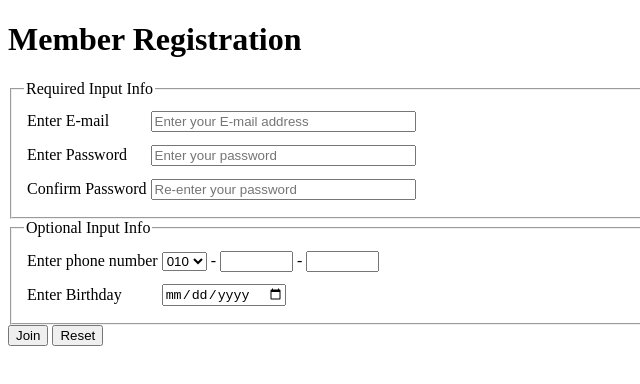
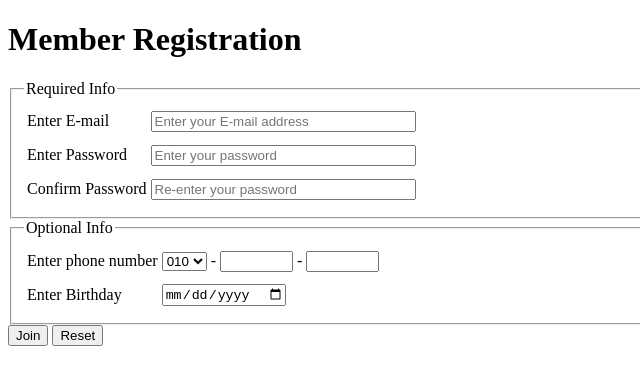
Before and after one commit to gilsukim/fecamp, a plain HTML site: page join.html in a window 1280 px wide. Shown: the full height of the page, 0-640 px from the left. Drawn offline with Linux system fonts and the light colour scheme.

Commit message:
removed "Input" text on <legend>

```diff
--- a/join.html
+++ b/join.html
@@ -14,7 +14,7 @@
     <h1>Member Registration</h1>
     <form action="join.html" method="post">
         <fieldset>
-            <legend>Required Input Info</legend>
+            <legend>Required Info</legend>
             <table>
                 <tr>
                     <td><label for='email_input'>Enter E-mail</label></td>
@@ -31,7 +31,7 @@
             </table>
         </fieldset>
         <fieldset>
-            <legend>Optional Input Info</legend>
+            <legend>Optional Info</legend>
             <table>
                 <tr>
                     <td><label for='phone'>Enter phone number</label></td>
```
